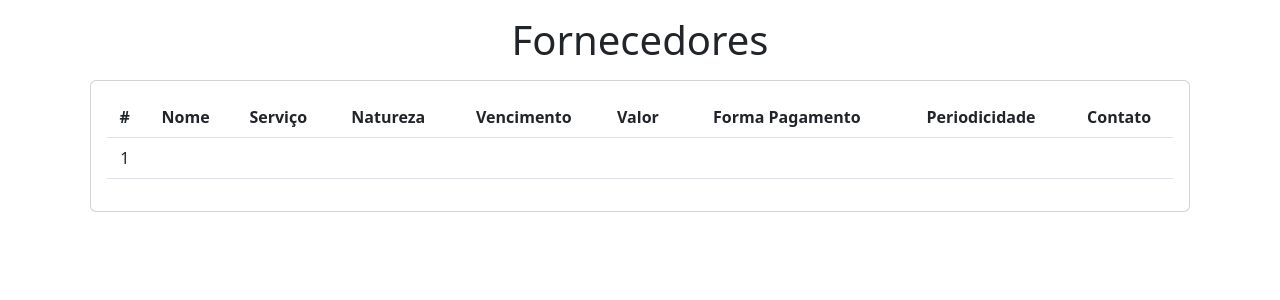
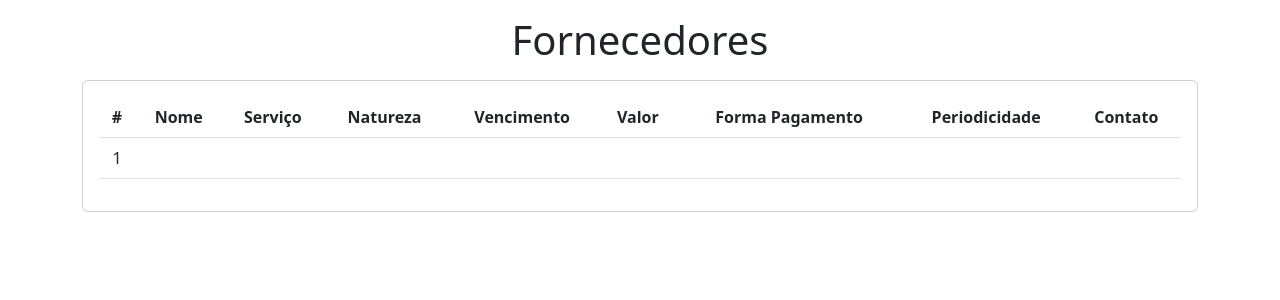
Before and after one commit to breno-alv/Agenda-Fornecedor, a PHP site: page /index.php in a window 1280 px wide. Shown: the part 66-366 px from the top of the page. Run offline with PHP 8.4, Linux system fonts and the light colour scheme; tables that the repository leaves empty or names only in its code hold one stand-in row (values such as "Sample post"); data that the repository does not hold is empty; some libraries are stand-ins or nearby versions.

Commit message:
Não me lembro o que foi feito aqui

```diff
--- a/index.php
+++ b/index.php
@@ -13,7 +13,7 @@ include_once("templates/header.php");
     <h1 id="main-title" class="text-center m-3">Fornecedores</h1>
     <?php if (count($agenda) > 0) : ?>
         <!-- <p>Tem Contatos</p> -->
-        <div class="card card-solid m-2">
+        <div class="card card-solid">
             <div class="card-body">
                 <table class="table table-hover" id="tabela-agenda">
                     <thead>
```
